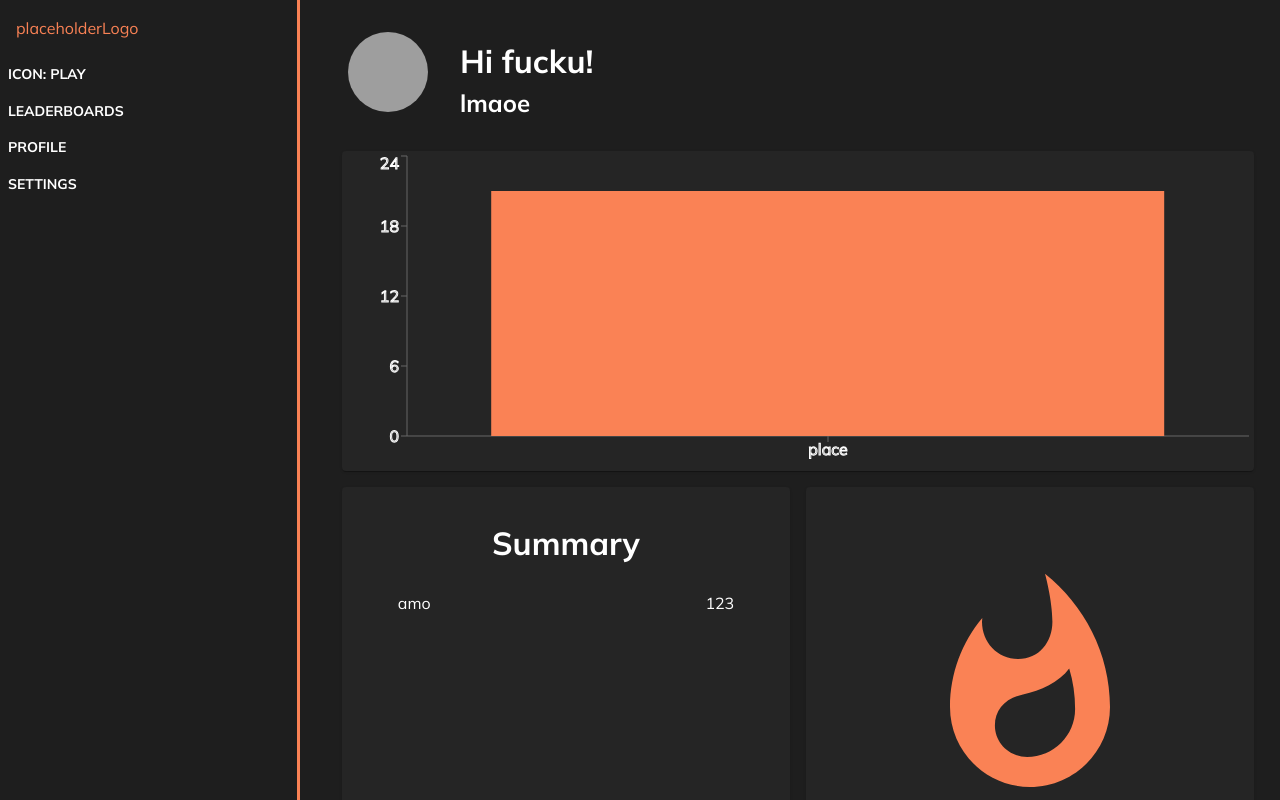
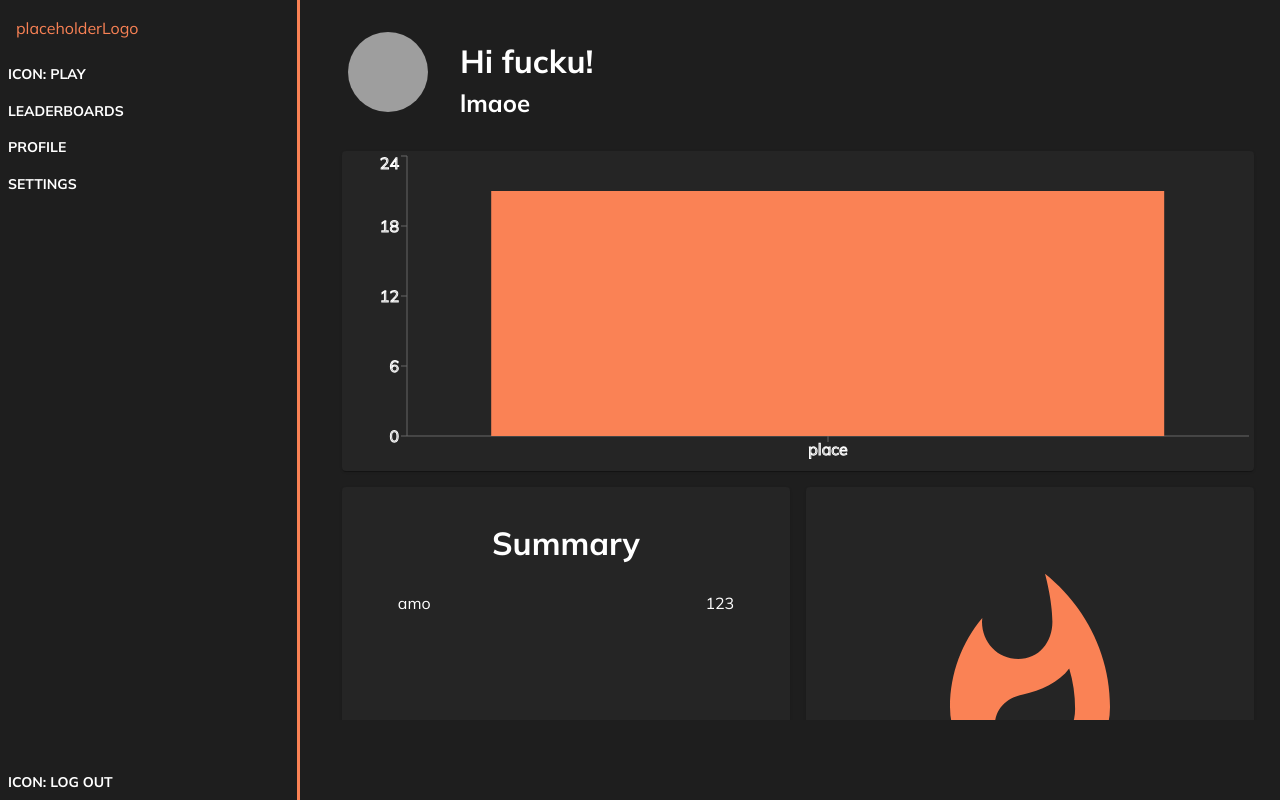
Before and after one commit to Linuxiarnia/synotion.web, a React (Vite) app: page / in a window 1280 px wide. Shown: the top 800 px of the page. Built offline with nearby package versions, Linux system fonts and the light colour scheme; grey boxes are pictures that could not be loaded.

Commit message:
feat: core layout styling

```diff
--- /dev/null
+++ b/src/components/GameCounter.tsx
@@ -0,0 +1,10 @@
+import { useGameProvider } from '@hooks/useGameProvider';
+import { Box, Typography } from '@mui/material';
+import React from 'react';
+
+export const GameCounter: React.FC = () => {
+    const { selectedAmount } = useGameProvider();
+    return <Box>
+        <Typography>{'media.counter'}{selectedAmount}</Typography>
+    </Box>;
+};
--- a/src/components/graph.tsx
+++ b/src/components/graph.tsx
@@ -13,9 +13,9 @@ export interface GraphProps {
     data: dataType[];
 }
 
-export const Graph = ({ data }: GraphProps) => {
+export const Graph: React.FC<GraphProps> = ({ data }) => {
+    const theme = useTheme();
 
-    const theme = useTheme();
     return (
         <Card>
             <Box style={{
--- a/src/layout/DesktopNav.tsx
+++ b/src/layout/DesktopNav.tsx
@@ -10,25 +10,25 @@ export const DesktopNav: React.FC = () => {
     const theme = useTheme();
 
     return(
-        <Stack width={'100%'} sx={{
-            borderRightColor: theme.palette.primary.main, borderWidth: '3px', borderRightStyle: 'solid', maxWidth: '300px'
+        <Stack justifyContent={'space-between'} width={'100%'} sx={{
+            borderRightColor: theme.palette.primary.main, borderWidth: '3px', borderRightStyle: 'solid', maxWidth: '300px', height: '100vh'
         }}>
 
-            <span>
+            <Box>
                 <Box sx={{ bgcolor: 'none' , m: 2 }}>
                     <Typography color={theme.palette.primary.main} variant='body1'>
                         placeholderLogo
                     </Typography>
                 </Box>
-                <Stack height={'100%'} minHeight={'1000px'}>
+                <Stack>
                     <Box><MyButton LinkComponent={Link} href='/game'>Icon: Play</MyButton></Box>
                     <Box><MyButton LinkComponent={Link} href = '/leaderboards'>Leaderboards</MyButton></Box>
                     <Box><MyButton LinkComponent={Link} href = '/profile'>Profile</MyButton></Box>
                     <Box><MyButton LinkComponent={Link} href = '/settings'>Settings</MyButton></Box>
                 </Stack>
-            </span>
-            <div className='logoutContainer'>
-                <div><MyButton onClick={() => {/* logout */}}>Icon: Log out</MyButton></div>
+            </Box>
+            <div>
+                <MyButton onClick={() => {/* logout */}}>Icon: Log out</MyButton>
             </div>
         </Stack>
     );
--- a/src/layout/Layout.tsx
+++ b/src/layout/Layout.tsx
@@ -1,15 +1,18 @@
 import { Navigation } from 'src/layout/Navigation';
-import { Box, Stack } from '@mui/material';
+import { Box, Stack, useMediaQuery, useTheme } from '@mui/material';
 import React, { PropsWithChildren } from 'react';
 
 export const Layout: React.FC<PropsWithChildren> = ({ children }) => {
+    const theme = useTheme();
+    const isMdDown = useMediaQuery(theme.breakpoints.down('md'));
     return <>
-        <Stack direction='row' spacing={2} sx={{ overflowX: 'hidden' }}>
-            <Navigation />
-            <Box sx={{ width: '100%' }}>
+        <Stack direction={isMdDown ? 'column' : 'row-reverse'} height={'100vh'} spacing={2} sx={{ overflow: 'hidden' }}>
+            <Box sx={{
+                width: '100%', height: '100%', maxHeight: '90vh', overflowY: 'scroll'
+            }}>
                 {children}
             </Box>
+            <Navigation />
         </Stack>
-
     </>;
 };
--- a/src/layout/MobileNav.tsx
+++ b/src/layout/MobileNav.tsx
@@ -1,4 +1,4 @@
-import { BrowseGallery, Person, Settings } from '@mui/icons-material';
+import { BrowseGallery, Gamepad, Person, Settings } from '@mui/icons-material';
 import { IconButton, Link, Stack, useTheme } from '@mui/material';
 import React from 'react';
 import LeaderboardIcon from '@mui/icons-material/Leaderboard';
@@ -14,7 +14,7 @@ export const MobileNav: React.FC = () => {
             return theme.palette.text.primary;
         }
     };
-    return <Stack bgcolor={theme.palette.background.paper} bottom='0' direction={'row'} justifyContent={'space-between'} left={'0'} position={'fixed'} px={4} py={2} width={'100%'}>
+    return <Stack bgcolor={theme.palette.background.paper} bottom='0' direction={'row'} justifyContent={'space-between'} position={'sticky'} px={4} py={2} width={'100%'} zIndex={4}>
         <IconButton LinkComponent={Link} href='/galery'>
             <BrowseGallery sx={{ color: generateFill('/profile') }}  />
         </IconButton>
@@ -22,7 +22,7 @@ export const MobileNav: React.FC = () => {
             <Person sx={{ color: generateFill('/profile') }}/>
         </IconButton>
         <IconButton LinkComponent={Link} href='/game'>
-            <LeaderboardIcon sx={{ color: generateFill('/game') }} />
+            <Gamepad sx={{ color: generateFill('/game') }} />
         </IconButton>
         <IconButton LinkComponent={Link} href='/leaderboards'>
             <LeaderboardIcon sx={{ color: generateFill('/leaderboards') }} />
--- a/src/providers/GameProvider.tsx
+++ b/src/providers/GameProvider.tsx
@@ -36,7 +36,9 @@ export const GameProvider: React.FC<PropsWithChildren> = ({ children }) => {
     const changeMedia = () => {
         const newMedia = Array.from(loadedMedia);
         const removed = newMedia.shift();
-        setAmountCount(prev => prev++);
+        setAmountCount(prev => {
+            return ++prev;
+        });
         setCurrentMedia(newMedia[0]);
         setLoadedMedia(newMedia);
 
--- a/src/views/game/Controls.tsx
+++ b/src/views/game/Controls.tsx
@@ -93,16 +93,17 @@ export const Controls: React.FC = () => {
             </Grid2>; }
         )}
         <Grid2 size={12}>
-            {currentMessage !== undefined
-                ? <Notification message={currentMessage} />
-                : <Stack direction={'row'} gap={2}  justifyContent={'center'}width={'100%'}>
-                    <Button color='info' variant='outlined'>
-                        {'controls.quit'}
-                    </Button>
-                    <Button color='success' variant='contained' onClick={handleNext}>
+            <Stack direction={'row'} gap={2}  justifyContent={'center'} width={'100%'}>
+                {currentMessage !== undefined
+                    ? <Notification message={currentMessage} />
+                    : <Button color='success' variant='contained' onClick={handleNext}>
                         {'controls.next'}
                     </Button>
-                </Stack>}
+                }
+                <Button color='info' variant='outlined'>
+                    {'controls.quit'}
+                </Button>
+            </Stack>
         </Grid2>
     </Grid2>;
 };
--- a/src/views/game/DisplayedMedium.tsx
+++ b/src/views/game/DisplayedMedium.tsx
@@ -1,4 +1,4 @@
-import { Box } from '@mui/material';
+import { Alert, AlertTitle, Box, Button, Typography } from '@mui/material';
 import React from 'react';
 import { useGameProvider } from '@hooks/useGameProvider';
 import { ErrorModal } from '@components/ErrorModal';
@@ -17,7 +17,17 @@ export const DisplayedMedium: React.FC = () => {
         <Box sx={() => ({
             borderRadius: 5, width: 'fit-content', overflow: 'hidden'
         })}>
-            <Box alt='image didnt load' component={'img'} maxWidth={'350px'} src={currentMedia?.image} width={'100%'} />
+            {
+                currentMedia === undefined
+                    ? <Alert sx={{ height: '100%', minHeight: '200px' }} variant='filled'>
+                        <AlertTitle>{'media.couldntLoad'}</AlertTitle>
+                        <Typography>{'media.somethingWentWrong'}</Typography>
+                        <Button variant='contained'>
+                            reload
+                        </Button>
+                    </Alert>
+                    : <Box alt='image didnt load' component={'img'} maxWidth={'350px'} src={currentMedia?.image} width={'100%'} />
+            }
         </Box>
     </>;
 };
--- a/src/views/game/Game.tsx
+++ b/src/views/game/Game.tsx
@@ -3,10 +3,12 @@ import React from 'react';
 import { DisplayedMedium } from '@views/game/DisplayedMedium';
 import { Controls } from '@views/game/Controls';
 import { GameProvider } from '@providers/GameProvider';
+import { GameCounter } from '@components/GameCounter';
 
 export const Game: React.FC = () => {
-    return <Stack alignItems={'center'} justifyContent={'center'}>
+    return <Stack alignItems={'center'} height={'100%'} justifyContent={'space-between'}>
         <GameProvider>
+            <GameCounter />
             <DisplayedMedium />
             <Controls />
         </GameProvider>
```
